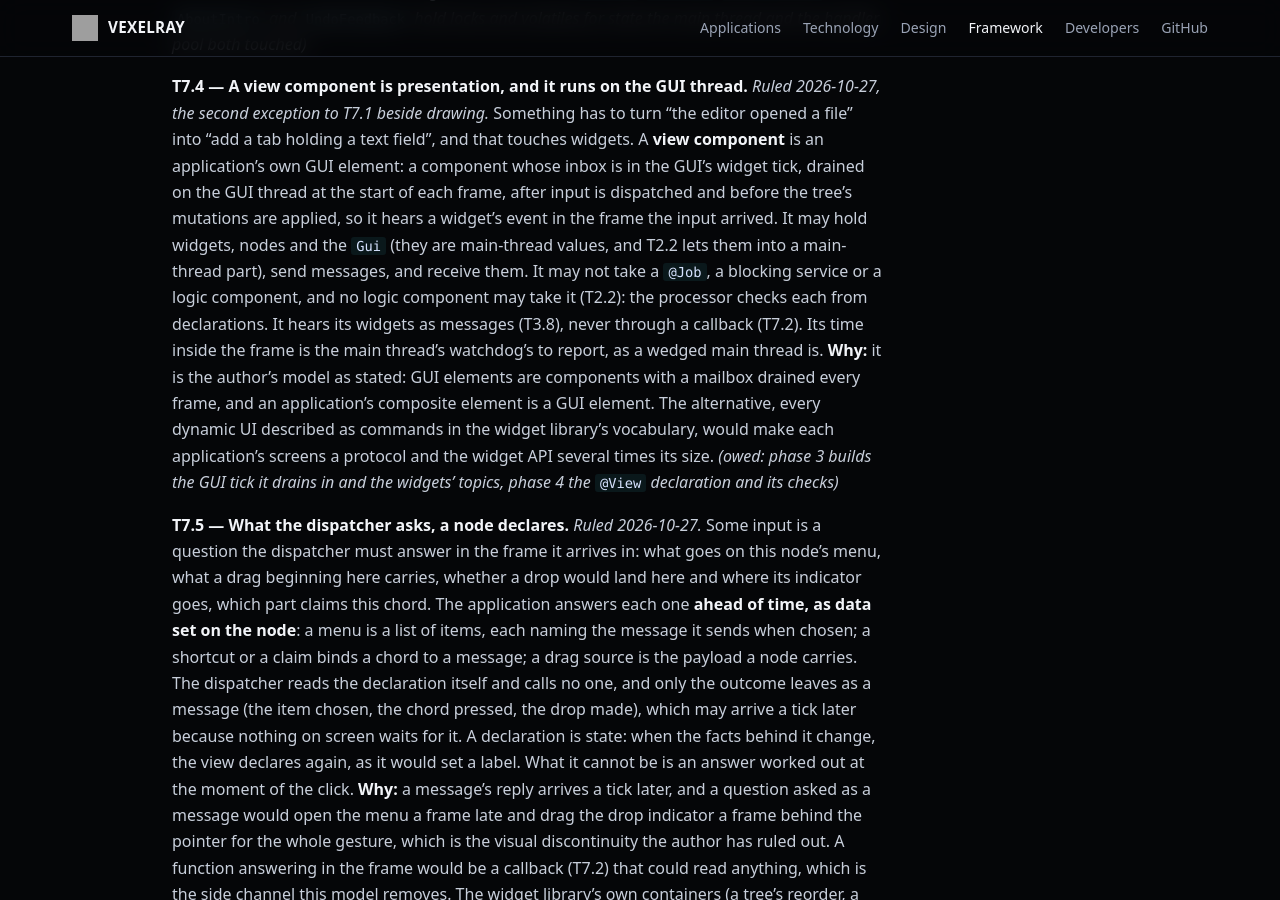
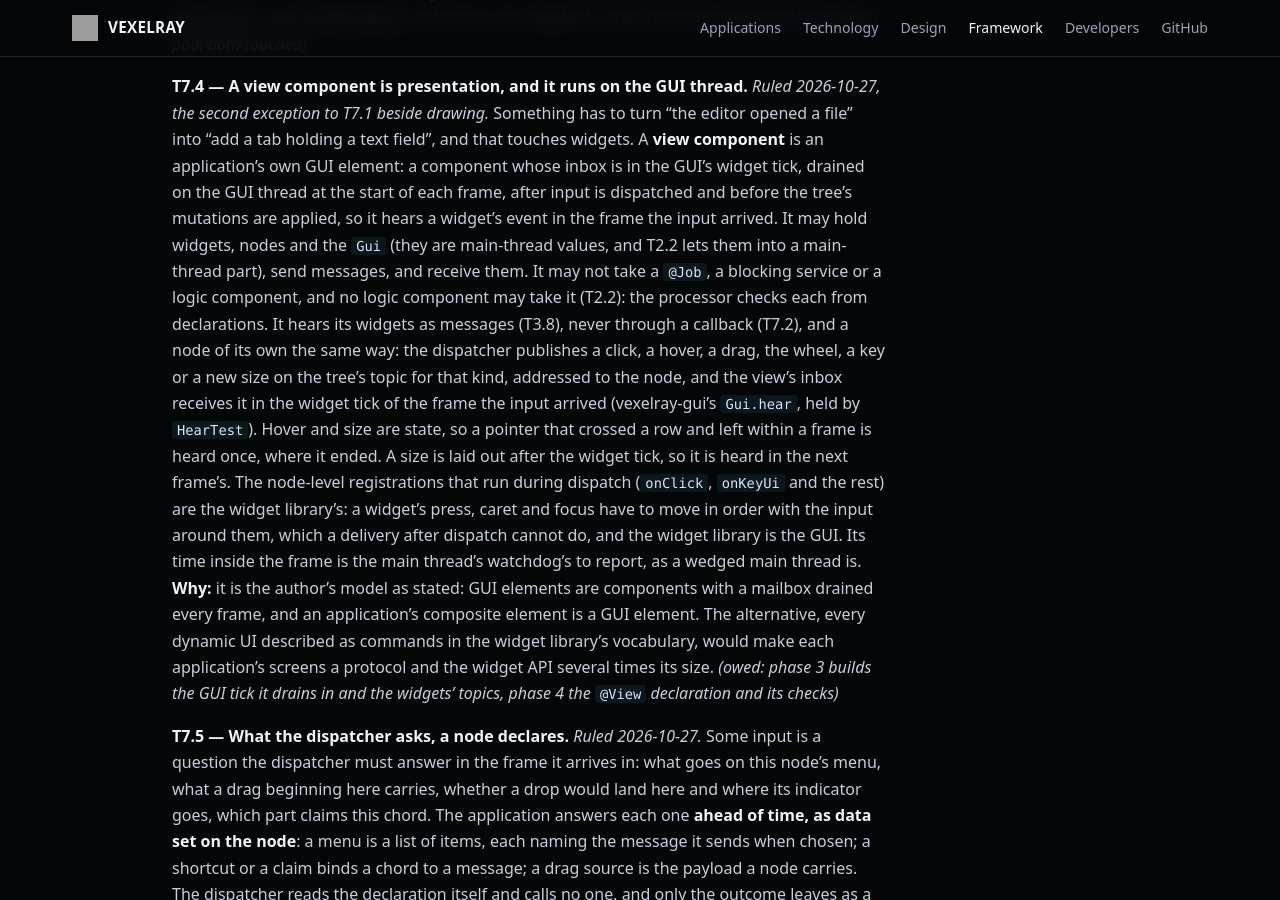
Before and after one commit to sibarum/vexelray-framework, a Jekyll site: the page built from docs/threading.md, in a window 1280 px wide and 900 px high, scrolled down 12107 px. Built offline with Jekyll 4.4.1, drawn with Linux system fonts in a browser that asks for light colours; our own code applies the rules of GitHub Pages for plain Markdown files.

Commit message:
T7.4: a view hears its own nodes as messages too
Co-Authored-By: Claude Opus 5.5 <noreply@anthropic.com>

```diff
--- a/docs/threading.md
+++ b/docs/threading.md
@@ -392,7 +392,13 @@ tree's mutations are applied, so it hears a widget's event in the frame the inpu
 nodes and the `Gui` (they are main-thread values, and T2.2 lets them into a main-thread part), send messages, and
 receive them. It may not take a `@Job`, a blocking service or a logic component, and no logic component may take it
 (T2.2): the processor checks each from declarations. It hears its widgets as messages (T3.8), never through a
-callback (T7.2). Its time inside the frame is the main thread's watchdog's to report, as a wedged main thread is.
+callback (T7.2), and a node of its own the same way: the dispatcher publishes a click, a hover, a drag, the wheel, a
+key or a new size on the tree's topic for that kind, addressed to the node, and the view's inbox receives it in the
+widget tick of the frame the input arrived (vexelray-gui's `Gui.hear`, held by `HearTest`). Hover and size are
+state, so a pointer that crossed a row and left within a frame is heard once, where it ended. A size is laid out
+after the widget tick, so it is heard in the next frame's. The node-level registrations that run during dispatch
+(`onClick`, `onKeyUi` and the rest) are the widget library's: a widget's press, caret and focus have to move in
+order with the input around them, which a delivery after dispatch cannot do, and the widget library is the GUI. Its time inside the frame is the main thread's watchdog's to report, as a wedged main thread is.
 **Why:** it is the author's model as stated: GUI elements are components with a mailbox drained every frame, and an
 application's composite element is a GUI element. The alternative, every dynamic UI described as commands in the
 widget library's vocabulary, would make each application's screens a protocol and the widget API several times its
```
